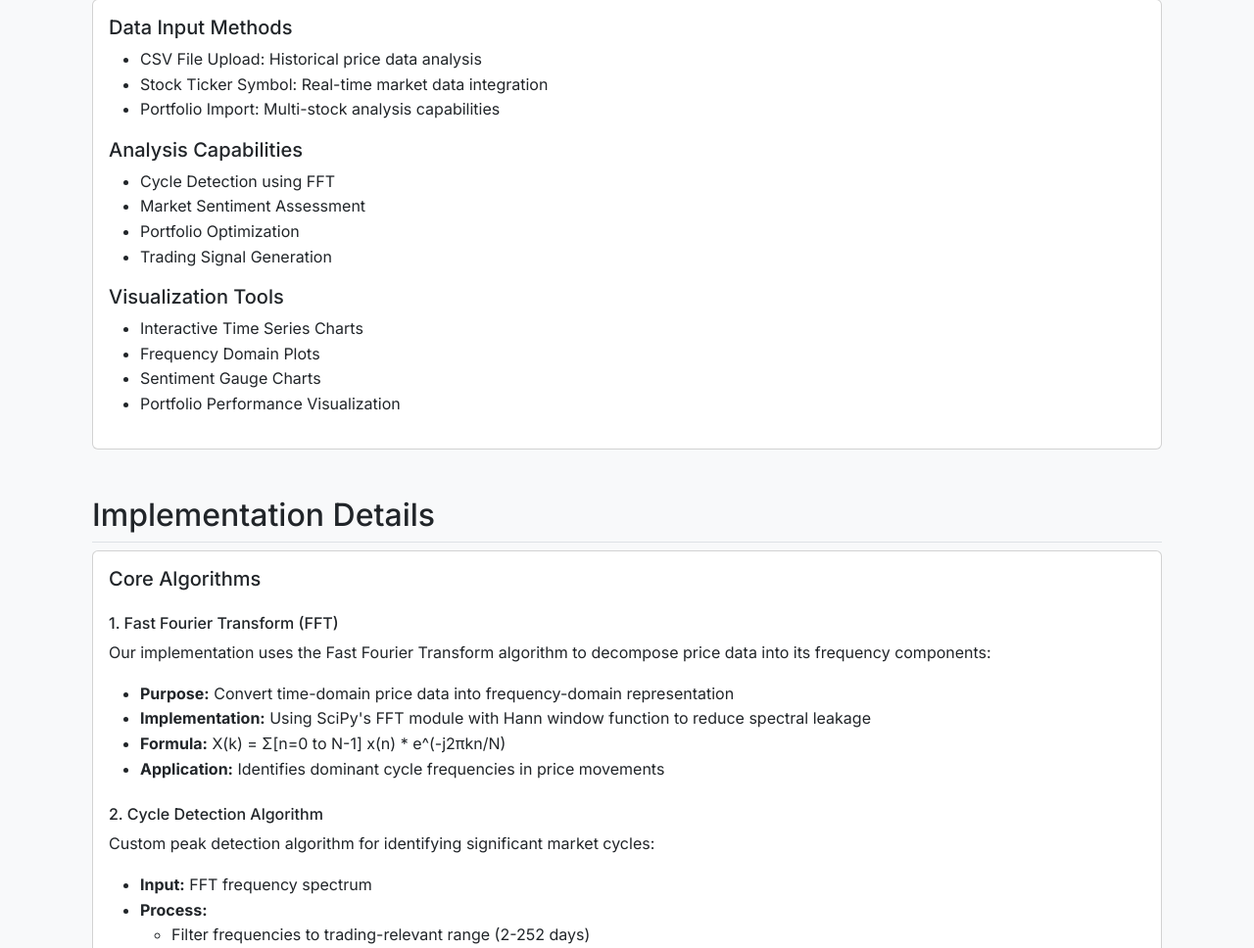
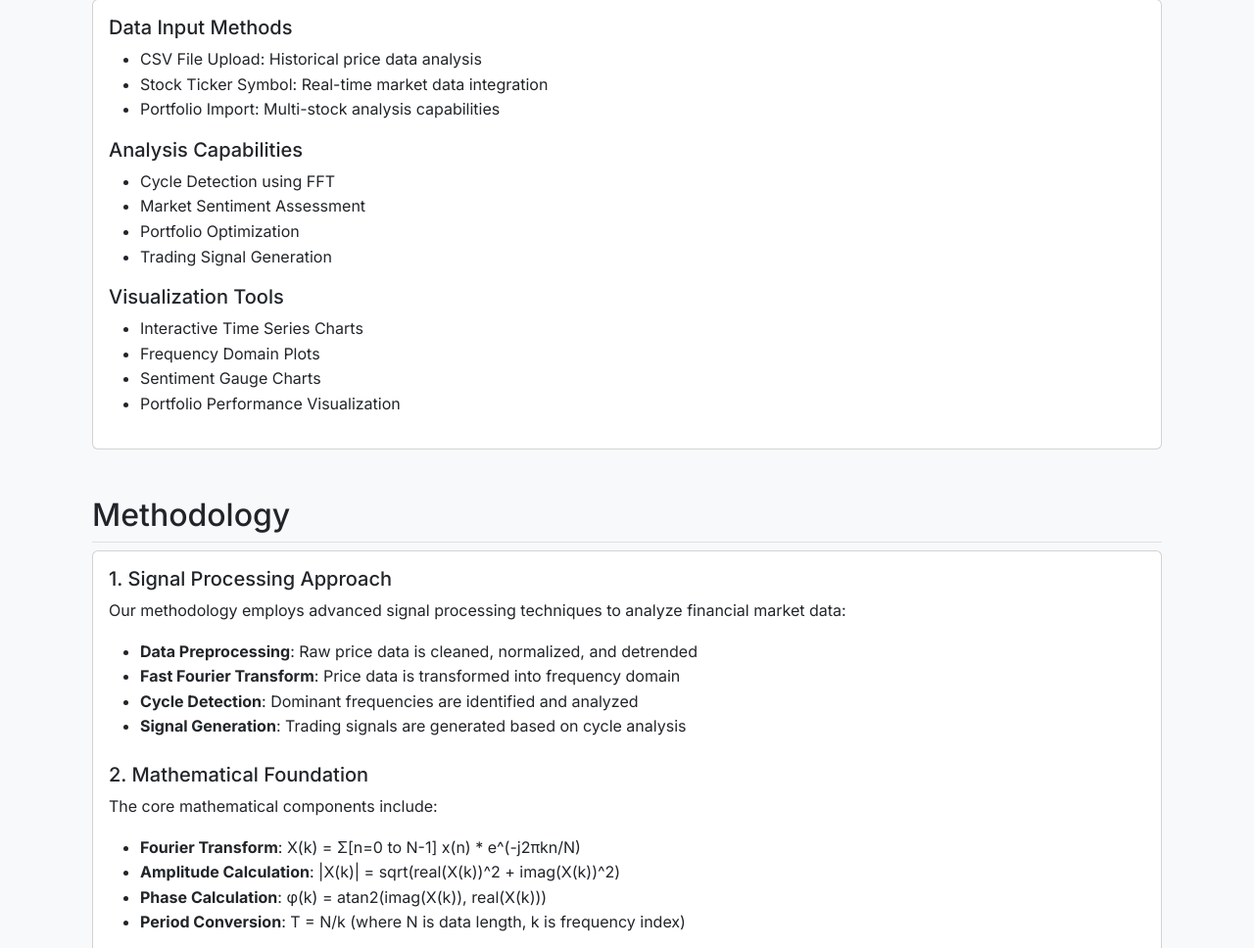
Before and after one commit to Icradle-Innovations-Ltd/StockSignalPro, a Flask app: page /system-report in a window 1280 px wide. Shown: the part 5532-6500 px from the top of the page at 98% size. Run offline with Flask 3, Linux system fonts and the light colour scheme; some libraries are stand-ins or nearby versions.

Commit message:
Assistant checkpoint: Added detailed methodology section to system report
Assistant generated file changes:
- templates/system_report.html: Add detailed methodology section

---

User prompt:

add the methodology

Replit-Commit-Author: Assistant
Replit-Commit-Session-Id: 3c01ec15-b92c-46da-badf-e82577c2474a

```diff
--- a/templates/system_report.html
+++ b/templates/system_report.html
@@ -301,6 +301,74 @@
         </div>
     </section>
 
+    <!-- Methodology -->
+    <section class="mb-5">
+        <h2 class="border-bottom pb-2">Methodology</h2>
+        <div class="card">
+            <div class="card-body">
+                <h5>1. Signal Processing Approach</h5>
+                <p>Our methodology employs advanced signal processing techniques to analyze financial market data:</p>
+                <ul>
+                    <li><strong>Data Preprocessing</strong>: Raw price data is cleaned, normalized, and detrended</li>
+                    <li><strong>Fast Fourier Transform</strong>: Price data is transformed into frequency domain</li>
+                    <li><strong>Cycle Detection</strong>: Dominant frequencies are identified and analyzed</li>
+                    <li><strong>Signal Generation</strong>: Trading signals are generated based on cycle analysis</li>
+                </ul>
+
+                <h5 class="mt-4">2. Mathematical Foundation</h5>
+                <p>The core mathematical components include:</p>
+                <ul>
+                    <li><strong>Fourier Transform</strong>: X(k) = Σ[n=0 to N-1] x(n) * e^(-j2πkn/N)</li>
+                    <li><strong>Amplitude Calculation</strong>: |X(k)| = sqrt(real(X(k))^2 + imag(X(k))^2)</li>
+                    <li><strong>Phase Calculation</strong>: φ(k) = atan2(imag(X(k)), real(X(k)))</li>
+                    <li><strong>Period Conversion</strong>: T = N/k (where N is data length, k is frequency index)</li>
+                </ul>
+
+                <h5 class="mt-4">3. Cycle Analysis Process</h5>
+                <ol>
+                    <li><strong>Data Acquisition</strong>
+                        <ul>
+                            <li>CSV file upload for historical data</li>
+                            <li>Real-time API fetching for live data</li>
+                            <li>Data validation and cleaning</li>
+                        </ul>
+                    </li>
+                    <li><strong>Signal Processing</strong>
+                        <ul>
+                            <li>Application of FFT algorithm</li>
+                            <li>Frequency spectrum analysis</li>
+                            <li>Dominant cycle identification</li>
+                        </ul>
+                    </li>
+                    <li><strong>Pattern Recognition</strong>
+                        <ul>
+                            <li>Cycle strength calculation</li>
+                            <li>Phase analysis</li>
+                            <li>Pattern validation</li>
+                        </ul>
+                    </li>
+                </ol>
+
+                <h5 class="mt-4">4. Decision Engine</h5>
+                <p>Trading signals are generated through:</p>
+                <ul>
+                    <li><strong>Multi-cycle Analysis</strong>: Combining signals from multiple cycles</li>
+                    <li><strong>Strength Weighting</strong>: Stronger cycles given higher importance</li>
+                    <li><strong>Confluence Detection</strong>: Identifying areas where multiple cycles align</li>
+                    <li><strong>Confidence Calculation</strong>: Based on signal clarity and cycle strength</li>
+                </ul>
+
+                <h5 class="mt-4">5. Validation Process</h5>
+                <ul>
+                    <li><strong>Historical Backtesting</strong>: Testing against historical data</li>
+                    <li><strong>Statistical Validation</strong>: Ensuring statistical significance</li>
+                    <li><strong>Performance Metrics</strong>: Measuring accuracy and reliability</li>
+                    <li><strong>Continuous Refinement</strong>: Ongoing improvement of algorithms</li>
+                </ul>
+            </div>
+        </div>
+    </section>
+
     <!-- Implementation Details -->
     <section class="mb-5">
         <h2 class="border-bottom pb-2">Implementation Details</h2>
```
